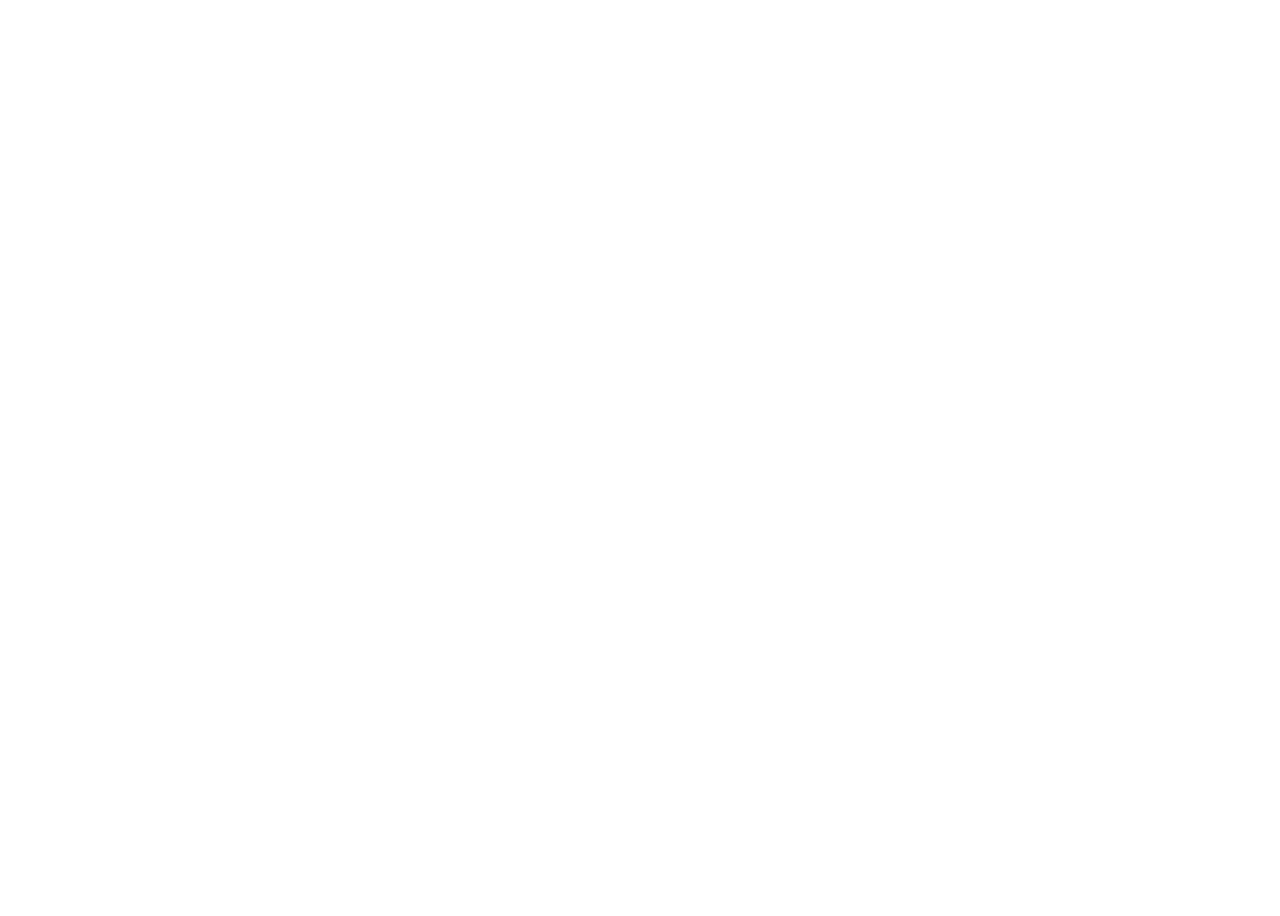
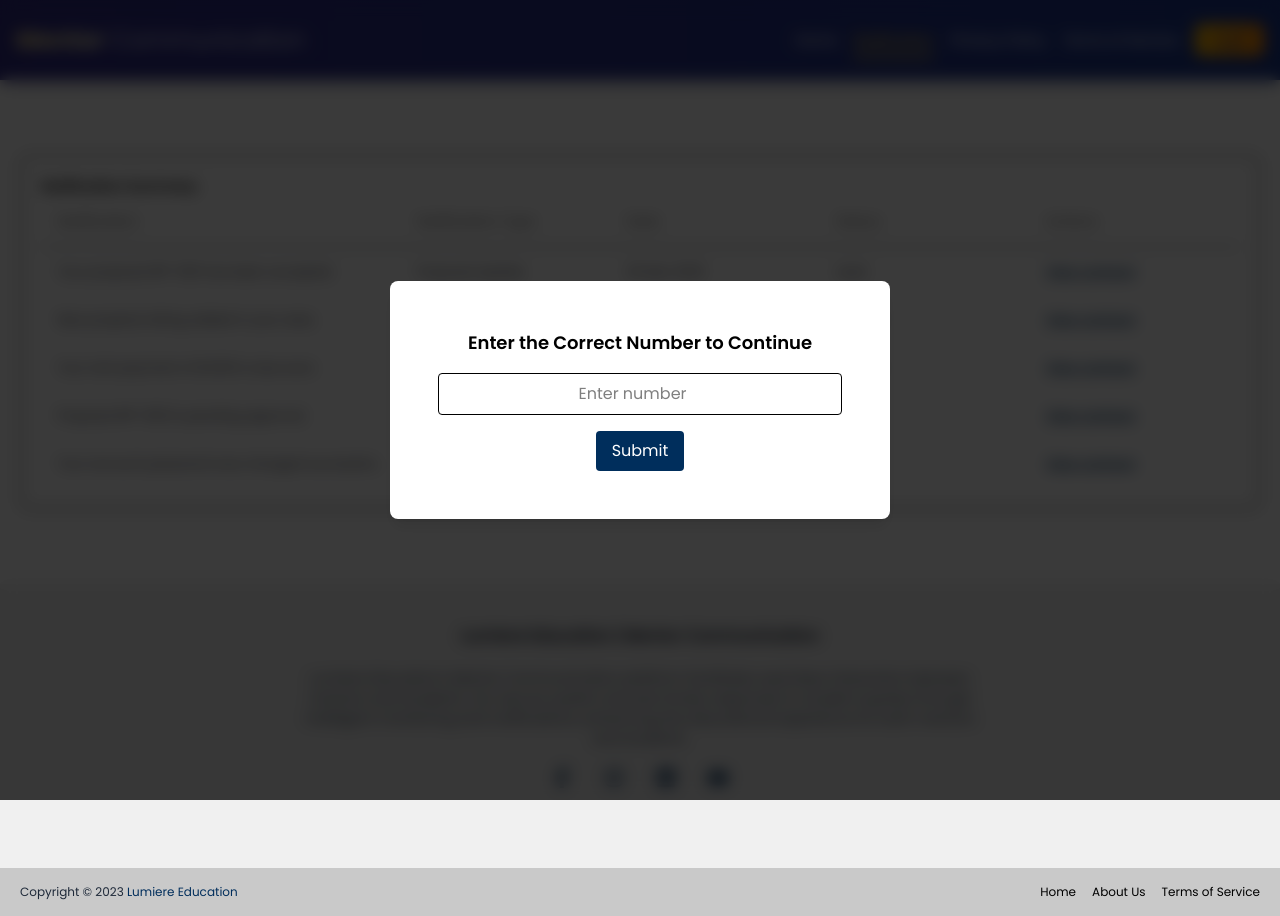
Before and after one commit to lumiere-dev/mentor-communication, a React (Vite) app: page /notification in a window 1280 px wide. Before the commit this address had no page. Before the commit the page ends 800 px from the top, so only its background shows below. Built offline with nearby package versions, Linux system fonts and the light colour scheme.

Commit message:
feat: notification page added

```diff
--- a/package.json
+++ b/package.json
@@ -13,7 +13,9 @@
     "@tailwindcss/vite": "^4.0.14",
     "axios": "^1.8.4",
     "react": "^19.0.0",
+    "react-data-table-component": "^7.7.0",
     "react-dom": "^19.0.0",
+    "react-hot-toast": "^2.5.2",
     "react-icons": "^5.5.0",
     "react-router-dom": "^7.3.0",
     "tailwindcss": "^4.0.14"
--- a/src/App.jsx
+++ b/src/App.jsx
@@ -1,25 +1,33 @@
 import { lazy, Suspense } from "react";
 import { BrowserRouter, Route, Routes } from "react-router-dom";
 import Layout from "./components/layout/Layout";
-import About from "./pages/about/About";
+import Home from "./pages/home/Home";
 import TermsOfService from "./pages/termsOfServices/TermsOfService";
-import Home from "./pages/home/Home";
+import { Toaster } from "react-hot-toast";
 const Signup = lazy(() => import("./pages/auth/Signup"));
 const Login = lazy(() => import("./pages/auth/Login"));
 const PrivacyPolicy = lazy(() => import("./pages/privacyPolicy/PrivacyPolicy"));
+const Notification = lazy(() => import("./pages/notification/Notification"));
 
 function App() {
   return (
     <BrowserRouter>
-      <Suspense fallback={<div className="flex items-center justify-center h-screen">Loading...</div>}>
+      <Suspense
+        fallback={
+          <div className="flex items-center justify-center h-screen">
+            Loading...
+          </div>
+        }
+      >
+        <Toaster position="top-right" />
         <Routes>
           <Route path="/signup" element={<Signup />} />
           <Route path="/login" element={<Login />} />
           <Route element={<Layout />}>
             <Route path="/" element={<Home />} />
-            <Route path="/about" element={<About />} />
             <Route path="/terms-of-service" element={<TermsOfService />} />
             <Route path="/privacy-policy" element={<PrivacyPolicy />} />
+            <Route path="/notification" element={<Notification />} />
           </Route>
         </Routes>
       </Suspense>
--- a/src/components/layout/Header.jsx
+++ b/src/components/layout/Header.jsx
@@ -6,8 +6,8 @@
     link: "/",
   },
   {
-    title: "About",
-    link: "/about",
+    title: "Notification",
+    link: "/notification",
   },
   {
     title: "Privacy Policy",
@@ -30,7 +30,9 @@
       <section className="container mx-auto flex items-center justify-between h-[80px] px-4">
         <Link to="/" className="flex items-center space-x-2">
           <span className="text-white font-bold text-xl md:text-2xl">
-            <span className="bg-gradient-to-r from-amber-200 to-yellow-100 bg-clip-text text-transparent">Mentor</span>
+            <span className="bg-gradient-to-r from-amber-200 to-yellow-100 bg-clip-text text-transparent">
+              Mentor
+            </span>
             <span className="font-light text-white"> Communication</span>
           </span>
         </Link>
@@ -49,9 +51,7 @@
                 to={page.link}
                 key={i}
                 className={`text-sm font-medium hover:text-amber-200 transition-colors duration-200 relative ${
-                  pathname === page.link
-                    ? "text-amber-300"
-                    : "text-gray-100"
+                  pathname === page.link ? "text-amber-300" : "text-gray-100"
                 }`}
               >
                 {page.title}
--- /dev/null
+++ b/src/data/data.js
@@ -0,0 +1,59 @@
+const tableStyles = {
+  headCells: {
+    style: {
+      fontSize: "14px",
+      fontWeight: 500,
+      color: "#7E7E7E",
+      borderBottom: "1px solid #32343CB2 !important",
+    },
+  },
+  rows: {
+    style: {
+      background: "transparent",
+      padding: "10px 0",
+      margin: "0",
+      borderBottomStyle: "dashed !important",
+    },
+  },
+  cells: {
+    style: {
+      color: "#32343C",
+      fontSize: "13px",
+    },
+  },
+};
+
+const notificationData = [
+  {
+    notification: "Your proposal #P-1001 has been accepted.",
+    notificationType: "Proposal Update",
+    date: "25 Mar 2025",
+    status: "read",
+  },
+  {
+    notification: "New property listing added in your area.",
+    notificationType: "Property Alert",
+    date: "24 Mar 2025",
+    status: "unread",
+  },
+  {
+    notification: "Your rent payment of $1,500 is due soon.",
+    notificationType: "Payment Reminder",
+    date: "22 Mar 2025",
+    status: "unread",
+  },
+  {
+    notification: "Proposal #P-1003 is pending approval.",
+    notificationType: "Proposal Update",
+    date: "21 Mar 2025",
+    status: "read",
+  },
+  {
+    notification: "Your account password was changed successfully.",
+    notificationType: "Security Alert",
+    date: "20 Mar 2025",
+    status: "read",
+  },
+];
+
+export { tableStyles, notificationData };
--- /dev/null
+++ b/src/pages/notification/NotificaionModal.jsx
@@ -0,0 +1,11 @@
+const NotificationModal = ({ children }) => {
+  return (
+    <div className="modal bg-[#000000c5] fixed top-0 left-0 inset-0 z-[99] p-6 flex items-center justify-center backdrop-blur-sm">
+      <div className="bg-white rounded-lg shadow-lg overflow-y-auto p-6 w-[300px] md:w-[500px]">
+        {children}
+      </div>
+    </div>
+  );
+};
+
+export default NotificationModal;
--- /dev/null
+++ b/src/pages/notification/Notification.jsx
@@ -0,0 +1,94 @@
+"use client";
+import React, { useState } from "react";
+import DataTable from "react-data-table-component";
+import { notificationData, tableStyles } from "../../data/data";
+import { Link } from "react-router-dom";
+import NotificationModal from "./NotificaionModal";
+import toast from "react-hot-toast";
+
+const correctNumber = 1234;
+
+const Notification = () => {
+  const [modalOpen, setModalOpen] = useState(true);
+  const [userInput, setUserInput] = useState("");
+
+  const handleSubmit = (e) => {
+    e.preventDefault();
+    if (parseInt(userInput) === correctNumber) {
+      setModalOpen(false);
+    } else {
+      toast.error("Incorrect number! Try again.");
+    }
+  };
+
+  return (
+    <div className="container mx-auto py-10 md:py-[75px] px-5">
+      <section className="bg-white rounded-lg border p-4 lg:p-5 shadow-sm">
+        <div className="text-sm text-textColor font-semibold">
+          Notification Summary
+        </div>
+        <DataTable
+          data={notificationData}
+          columns={columns}
+          selectableRowsHighlight
+          customStyles={tableStyles}
+          fixedHeader
+          fixedHeaderScrollHeight="70vh"
+        />
+      </section>
+
+      {modalOpen && (
+        <NotificationModal>
+          <form className="p-6 text-center" onSubmit={handleSubmit}>
+            <h2 className="text-lg font-semibold mb-4">
+              Enter the Correct Number to Continue
+            </h2>
+            <input
+              type="number"
+              value={userInput}
+              onChange={(e) => setUserInput(e.target.value)}
+              className="border p-2 rounded w-full text-center outline-none"
+              placeholder="Enter number"
+            />
+            <button
+              type="submit"
+              className="bg-primary text-white px-4 py-2 rounded mt-4 cursor-pointer"
+            >
+              Submit
+            </button>
+          </form>
+        </NotificationModal>
+      )}
+    </div>
+  );
+};
+
+export default Notification;
+
+const columns = [
+  {
+    name: "Notification",
+    selector: (row) => row.notification,
+    width: "30%",
+  },
+  {
+    name: "Notification Type",
+    selector: (row) => row.notificationType,
+  },
+  {
+    name: "Date",
+    selector: (row) => row.date,
+  },
+  {
+    name: "Status ",
+    selector: (row) => row.status,
+  },
+  {
+    name: "Actions",
+    selector: () => (
+      <Link href="" className="underline text-[13px] font-medium text-primary">
+        View contract
+      </Link>
+    ),
+  },
+];
```
Also changed, not shown: src/pages/home/Home.jsx (+60 -39 lines), 1 other file (tests, documents, lock files or other folders).
